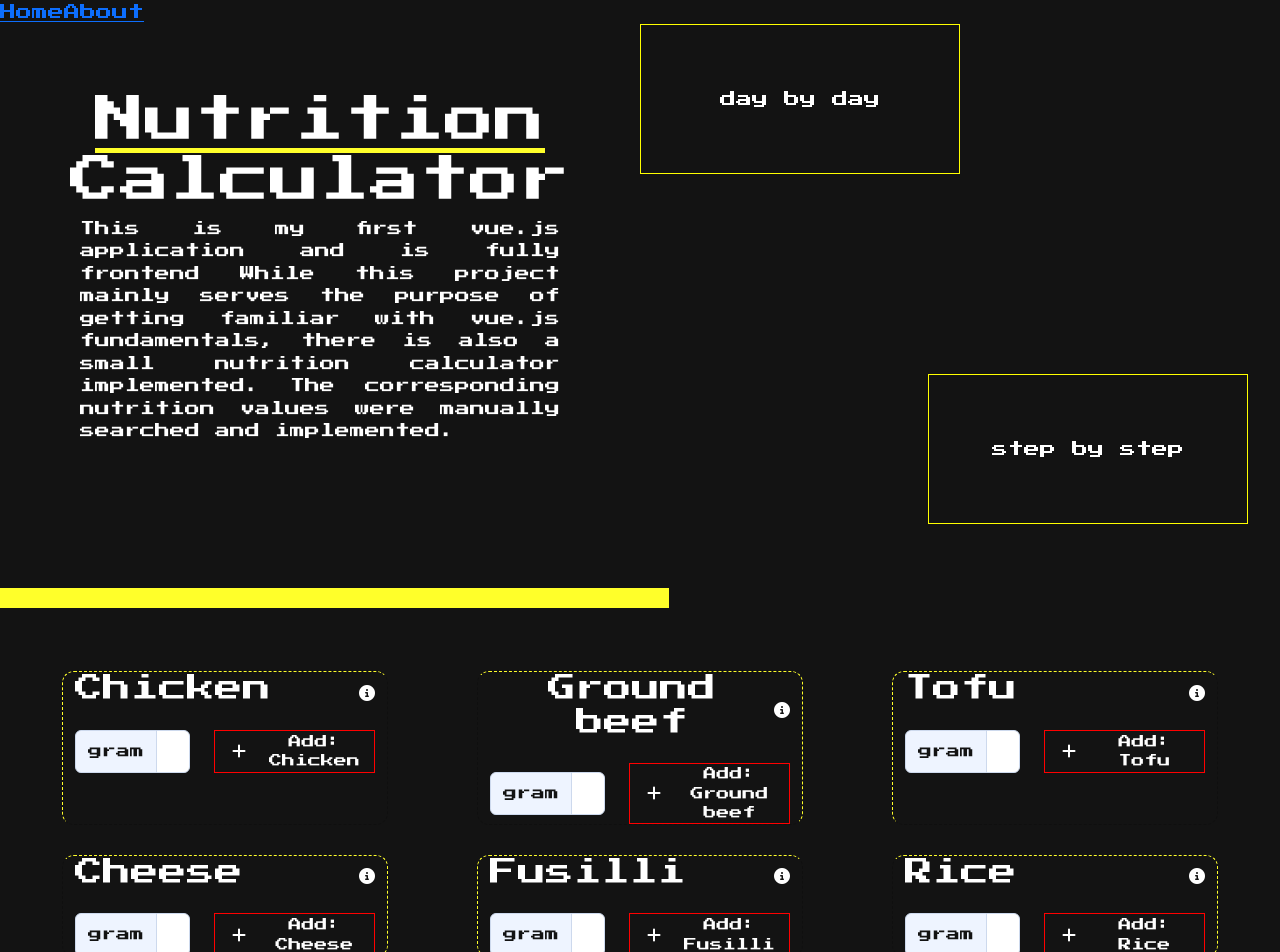
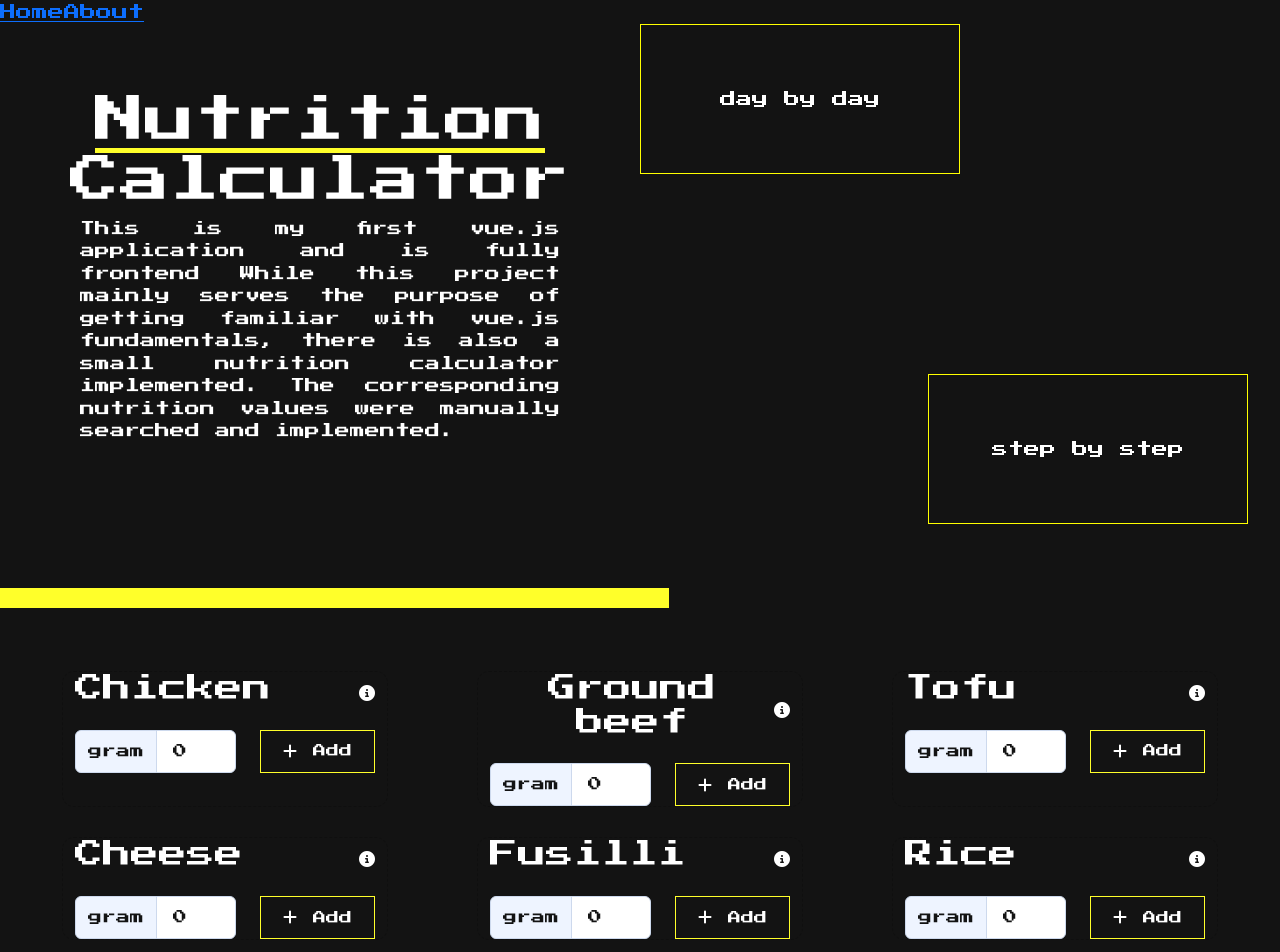
Before and after one commit to Matthes-Baer/NutritionCalculator, a Vue app: page / in a window 1280 px wide. Shown: the top 952 px of the page. Built offline with nearby package versions, Linux system fonts and the light colour scheme.

Commit message:
feat: Added error message

```diff
--- a/src/components/nutrition/NutritionResult.vue
+++ b/src/components/nutrition/NutritionResult.vue
@@ -46,7 +46,7 @@ export default {
       </p>
     </div>
     <div class="col-md-3">
-      <h4>Sugar</h4>
+      <h4>Carbs</h4>
       <p>
         {{
           nutritionStore.currentNutrtion.carbs.toString().length > 3
@@ -56,7 +56,7 @@ export default {
       </p>
     </div>
     <div class="col-md-3">
-      <h4>Proteine</h4>
+      <h4>Protein</h4>
       <p>
         {{
           nutritionStore.currentNutrtion.protein.toString().length > 3
@@ -77,7 +77,7 @@ export default {
   </div>
 </template>
 
-<style lang="scss">
+<style scoped lang="scss">
 .custom-button {
   &-container {
     border: 1px solid var(--accentColor);
@@ -94,5 +94,9 @@ export default {
     background-color: var(--accentColor);
     color: var(--darkFontColor);
   }
+
+  &-container:active {
+    transform: translateY(5px);
+  }
 }
 </style>
--- a/src/components/nutrition/NutritionSection.vue
+++ b/src/components/nutrition/NutritionSection.vue
@@ -1,10 +1,13 @@
 <script lang="ts">
 import NutritionOverviewVue from "./NutritionOverview.vue";
 import NutritionResultVue from "./NutritionResult.vue";
+import { nutritionStore } from "@/store/store";
 
 export default {
   data() {
-    return {};
+    return {
+      nutritionStore,
+    };
   },
   props: [],
   components: { NutritionOverviewVue, NutritionResultVue },
@@ -16,4 +19,32 @@ export default {
 <template>
   <NutritionOverviewVue />
   <NutritionResultVue />
+  <div v-if="nutritionStore.inputError" class="error-container">
+    <h1>ERROR</h1>
+  </div>
 </template>
+
+<style scoped lang="scss">
+.error {
+  &-container {
+    border: 1px solid var(--accentColor);
+    padding: 20px;
+    position: fixed;
+    bottom: 0;
+    left: 0;
+    opacity: 0;
+    animation: errorStartAnimation 1s ease-in-out 0.5s forwards;
+  }
+}
+
+@keyframes errorStartAnimation {
+  0% {
+    opacity: 0;
+    transform: translateX(-15px);
+  }
+  100% {
+    opacity: 1;
+    transform: translateX(0px);
+  }
+}
+</style>
--- a/src/components/nutrition/SingleItem.vue
+++ b/src/components/nutrition/SingleItem.vue
@@ -1,5 +1,5 @@
 <script lang="ts">
-import { nutritionStore } from "../../store/store";
+import { nutritionStore } from "@/store/store";
 import CustomButton from "../ui/CustomButton.vue";
 
 export default {
@@ -7,7 +7,6 @@ export default {
     return {
       nutritionStore,
       amount: 0,
-      borderData: this.product.id % 2 == 0 ? "borderRight" : "borderLeft",
     };
   },
   props: ["product"],
@@ -21,8 +20,9 @@ export default {
       protein: number,
       name: string
     ) {
+      nutritionStore.inputError = false;
       if (!this.amount) {
-        alert("Pick a valid gram value");
+        nutritionStore.inputError = true;
         return;
       }
 
@@ -46,7 +46,7 @@ export default {
 };
 </script>
 <template>
-  <div class="col-md-3 card" :class="borderData">
+  <div class="col-md-3 card">
     <div class="d-flex flex-column">
       <div class="d-flex justify-content-between align-items-center mb-3">
         <h3>{{ product.name }}</h3>
@@ -68,13 +68,9 @@ export default {
           <span>gram</span>
           <input class="form-field" type="number" v-model="amount" min="0" />
         </div>
-        <div
-          style="flex: 1.5; border: 1px solid red"
-          class="d-flex align-items-center"
-        >
+        <div class="d-flex align-items-center custom-button-container">
           <CustomButton
-            name="Add: "
-            :additionalData="product.name"
+            name="Add"
             icon="fa-solid fa-plus"
             @clicked="
               addToCurrentNutrition(
@@ -92,7 +88,7 @@ export default {
   </div>
 </template>
 
-<style lang="scss">
+<style scoped lang="scss">
 @import "../../style/customInput.scss";
 
 .product-image {
@@ -103,19 +99,11 @@ export default {
   margin: 15px;
 }
 
-.borderRight {
-  border-right: 1px solid var(--accentColor);
-}
-
-.borderLeft {
-  border-left: 1px solid var(--accentColor);
-}
 .card {
   /* backdrop-filter: blur(16px) saturate(180%);
   -webkit-backdrop-filter: blur(16px) saturate(180%); */
   background-color: transparent;
   border-radius: 12px;
-  border-top: 1px solid var(--accentColor);
   border-style: dashed;
   margin: 15px;
   color: white;
@@ -131,4 +119,24 @@ export default {
     opacity: 0.5;
   }
 }
+
+.custom-button {
+  &-container {
+    border: 1px solid var(--accentColor);
+    display: flex;
+    justify-content: center;
+    align-items: center;
+    padding: 10px;
+    transition: all 0.25s;
+    cursor: pointer;
+  }
+  &-container:hover {
+    background-color: var(--accentColor);
+    color: var(--darkFontColor);
+  }
+
+  &-container:active {
+    transform: translateY(5px);
+  }
+}
 </style>
--- a/src/store/store.ts
+++ b/src/store/store.ts
@@ -5,6 +5,7 @@ export const nutritionStore = reactive({
   // Can be put in the store or as a variable in the respective component.
   itemsData: DATA,
   currentNutrtion: { kcal: 0, carbs: 0, fat: 0, protein: 0, items: [""] },
+  inputError: false,
   resetNutritionValues: function () {
     this.currentNutrtion = {
       kcal: 0,
--- a/src/views/AboutView.vue
+++ b/src/views/AboutView.vue
@@ -18,6 +18,9 @@
           potential images: https://www.vexels.com/merch/designs/flat-people/
         </li>
         <li>responsive design optimieren überall</li>
+        <li>
+          Error Message statt alert verwenden bei Gramm-Angabe (siehe ui folder)
+        </li>
         <li>...?</li>
       </ul>
     </div>
```
Also changed, not shown: src/components/ui/ErrorMessage.vue (added, +12 -0 lines).
